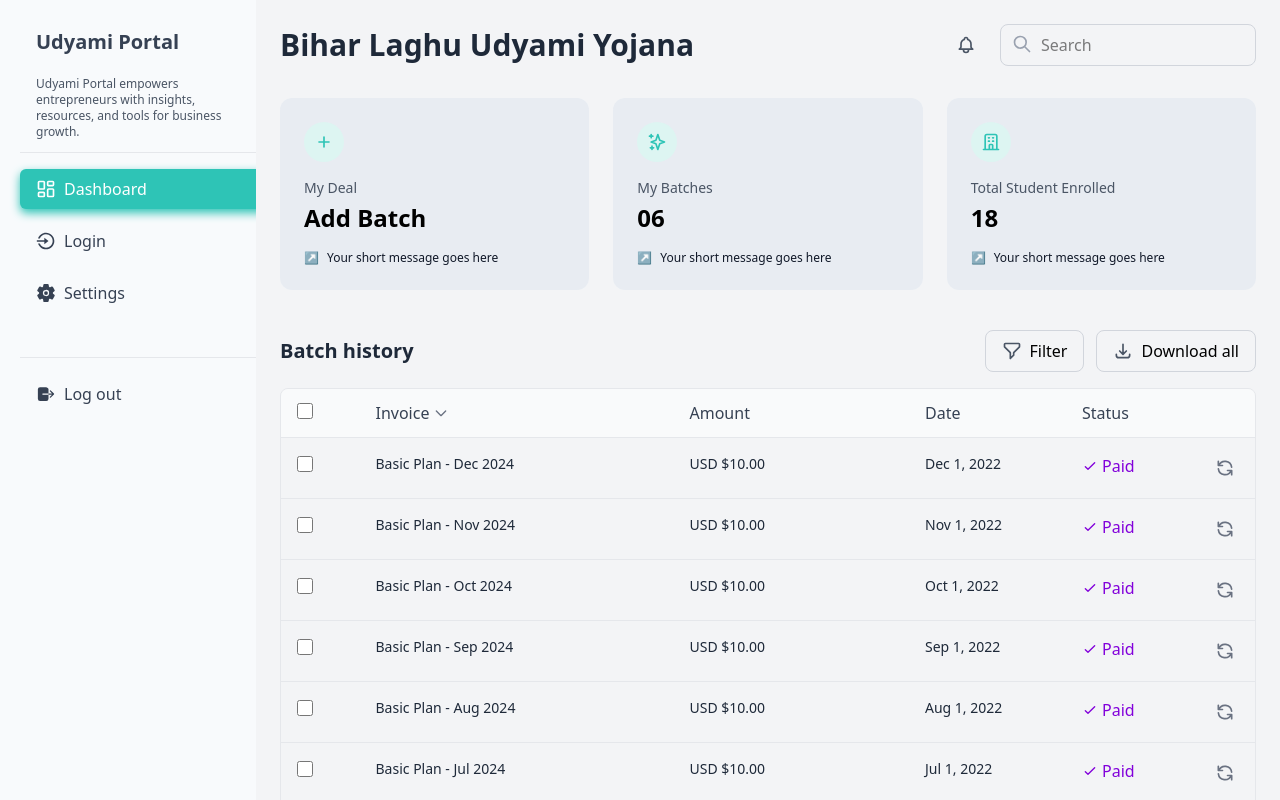
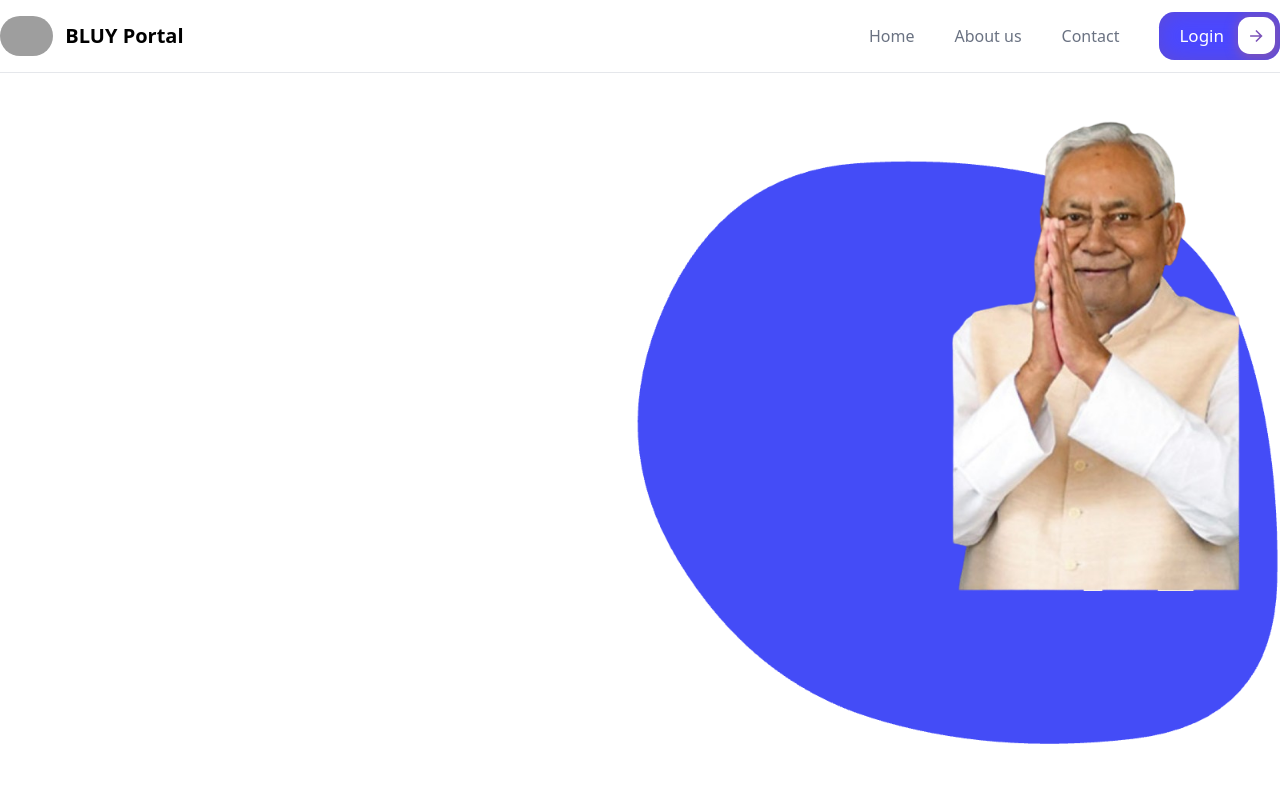
Before and after one commit to aadi347/Udyami, a React (Vite) app in the folder frontend/: page / in a window 1280 px wide. Built offline with nearby package versions, Linux system fonts and the light colour scheme; grey boxes are pictures that could not be loaded.

Commit message:
home page added

```diff
--- a/frontend/src/App.jsx
+++ b/frontend/src/App.jsx
@@ -1,10 +1,17 @@
 import React from 'react'
 import Home from './components/Home'
-
+import Login from './components/Login.jsx'
+import MainPage from './components/MainPage.jsx'
+import Navbar from './components/Navbar.jsx'
 const App = () => {
   return (
     <div className="flex h-screen">
-      <Home />
+
+      {/* <Login /> */}
+      {/* <Home /> */}
+      <Navbar />
+      <MainPage />
+      {/* <Profile /> */}
       </div>
   )
 }
--- /dev/null
+++ b/frontend/src/components/Login.jsx
@@ -0,0 +1,34 @@
+import React from 'react'
+
+const Login = () => {
+    return (
+
+    <section className="font-inter overflow-hidden">
+    <section className="flex justify-center relative">
+      <img src="https://pagedone.io/asset/uploads/1702362010.png" alt="gradient background image" className="w-full h-full object-cover fixed" />
+      <div className="mx-auto max-w-lg px-6 lg:px-8 absolute py-20">
+        <img src="https://pagedone.io/asset/uploads/1702362108.png" alt="pagedone logo" className="mx-auto lg:mb-11 mb-8 object-cover" />
+        <div className="rounded-2xl bg-white shadow-xl">
+          <form action="" className="lg:p-11 p-7 mx-auto">
+            <div className="mb-11">
+              <h1 className="text-gray-900 text-center font-manrope text-3xl font-bold leading-10 mb-2">Welcome Back</h1>
+              <p className="text-gray-500 text-center text-base font-medium leading-6">Let’s get started with your 30 days free trail</p>
+            </div>
+            <input type="text" className="w-full h-12 text-gray-900 placeholder:text-gray-400 text-lg font-normal leading-7 rounded-full border-gray-300 border shadow-sm focus:outline-none px-4 mb-6" placeholder="Username" />
+            <input type="text" className="w-full h-12 text-gray-900 placeholder:text-gray-400 text-lg font-normal leading-7 rounded-full border-gray-300 border shadow-sm focus:outline-none px-4 mb-1" placeholder="Password" />
+            <a href="javascript:;" className="flex justify-end mb-6">
+              <span className="text-indigo-600 text-right text-base font-normal leading-6">Forgot Password?</span>
+            </a>
+            <button className="w-full h-12 text-white text-center text-base font-semibold leading-6 rounded-full hover:bg-indigo-800 transition-all duration-700 bg-indigo-600 shadow-sm mb-11">Login</button>
+            <a href="javascript:;" className="flex justify-center text-gray-900 text-base font-medium leading-6"> Don’t have an account? <span className="text-indigo-600 font-semibold pl-3"> Sign Up</span>
+            </a>
+          </form>
+        </div>
+      </div>
+    </section>
+  </section>
+
+    )
+}
+
+export default Login
--- /dev/null
+++ b/frontend/src/components/MainPage.jsx
@@ -0,0 +1,27 @@
+import React from 'react'
+import FirstBlog from "../assets/magicpattern-blob-1743768837345.png"
+import Nitishkumar from "../assets/nitishkumar.png"
+
+const MainPage = () => {
+    return (
+        <div>
+            <section className="font-inter overflow-hidden bg-white w-screen h-screen relative">
+                {/* Blob image in the background */}
+                <img
+                    src={FirstBlog}
+                    alt="gradient background image"
+                    className="absolute right-0 top-10 h-full object-cover translate-x-28 z-10"
+                />
+
+                {/* Nitish Kumar image on top of the blob */}
+                <img
+                    src={Nitishkumar}
+                    alt="Nitish Kumar"
+                    className="absolute right-10 top-20 w-72 z-20"
+                />
+            </section>
+        </div>
+    )
+}
+
+export default MainPage
--- /dev/null
+++ b/frontend/src/components/Navbar.jsx
@@ -0,0 +1,76 @@
+import React from 'react'
+
+const Navbar = () => {
+    return (
+        <div>
+            <nav className="fixed top-0 border-solid border-gray-200 w-full border-b py-3 bg-white z-50  bg-inherit">
+<div className="container mx-auto ">
+  <div className="w-full flex  flex-col lg:flex-row">
+      <div className=" flex justify-between  lg:flex-row">
+          <a href="" className="flex items-center">
+              <img src="https://pbs.twimg.com/profile_images/1823379348113768448/do4fad_q_200x200.jpg" className="h-10 mr-3 rounded-full" alt="" />
+              <span className="self-center text-xl font-semibold whitespace-nowrap dark:text-white">BLUY Portal</span>
+          </a>
+          <button data-collapse-toggle="navbar-default-example" type="button"
+              className="inline-flex items-center p-2 ml-3 text-sm text-gray-500 rounded-lg lg:hidden hover:bg-gray-100 focus:outline-none focus:ring-2 focus:ring-gray-200 dark:text-gray-400 dark:hover:bg-gray-700 dark:focus:ring-gray-600"
+              aria-controls="navbar-default-example" aria-expanded="false">
+              <span className="sr-only">Open main menu</span>
+              <svg className="w-6 h-6" aria-hidden="true" fill="currentColor" viewBox="0 0 20 20"
+                  xmlns="http://www.w3.org/2000/svg">
+                  <path fill-rule="evenodd"
+                      d="M3 5a1 1 0 011-1h12a1 1 0 110 2H4a1 1 0 01-1-1zM3 10a1 1 0 011-1h12a1 1 0 110 2H4a1 1 0 01-1-1zM3 15a1 1 0 011-1h12a1 1 0 110 2H4a1 1 0 01-1-1z"
+                      clip-rule="evenodd"></path>
+              </svg>
+          </button>
+      </div>
+      <div className="hidden w-full lg:flex lg:pl-11 " id="navbar-default-example">
+          <ul className="flex items-center flex-col mt-4 lg:mt-0 lg:ml-auto lg:flex-row gap-4">
+              <li>
+                  <a href="javascript:;"
+                      className="flex items-center justify-between text-gray-500 text-sm lg:text-base font-medium hover:text-indigo-700 transition-all duration-500 mb-2 lg:mr-6 md:mb-0 md:mr-3">Home</a>
+              </li>
+              <li>
+                  <a href="javascript:;"
+                      className="flex items-center justify-between text-gray-500 text-sm lg:text-base font-medium hover:text-indigo-700 transition-all duration-500 mb-2 lg:mr-6 md:mb-0 md:mr-3">About
+                      us</a>
+              </li>
+              <li>
+                  <a href="javascript:;"
+                      className="flex items-center justify-between text-gray-500 text-sm lg:text-base font-medium hover:text-indigo-700 transition-all duration-500 mb-2 lg:mr-6 md:mb-0 md:mr-3">Contact</a>
+              </li>
+              <li>
+<button
+  className="relative bg-[#4b48ff] text-white font-medium text-[17px] px-4 py-[0.35em] pl-5 h-[2.8em] rounded-[0.9em] flex items-center overflow-hidden cursor-pointer shadow-[inset_0_0_1.6em_-0.6em_#714da6] group"
+>
+  <span className="mr-10">Login</span>
+  <div
+    className="absolute right-[0.3em] bg-white h-[2.2em] w-[2.2em] rounded-[0.7em] flex items-center justify-center transition-all duration-300 group-hover:w-[calc(100%-0.6em)] shadow-[0.1em_0.1em_0.6em_0.2em_#7b52b9] active:scale-95"
+  >
+    <svg
+      xmlns="http://www.w3.org/2000/svg"
+      viewBox="0 0 24 24"
+      width="24"
+      height="24"
+      className="w-[1.1em] transition-transform duration-300 text-[#7b52b9] group-hover:translate-x-[0.1em]"
+    >
+      <path fill="none" d="M0 0h24v24H0z"></path>
+      <path
+        fill="currentColor"
+        d="M16.172 11l-5.364-5.364 1.414-1.414L20 12l-7.778 7.778-1.414-1.414L16.172 13H4v-2z"
+      ></path>
+    </svg>
+  </div>
+</button>
+
+              </li>
+          </ul>
+      </div>
+  </div>
+</div>
+</nav>
+
+        </div>
+    )
+}
+
+export default Navbar
```
Also changed, not shown: frontend/src/assets/magicpattern-blob-1743768837345.png (added), frontend/src/assets/nitishkumar.png (added).
